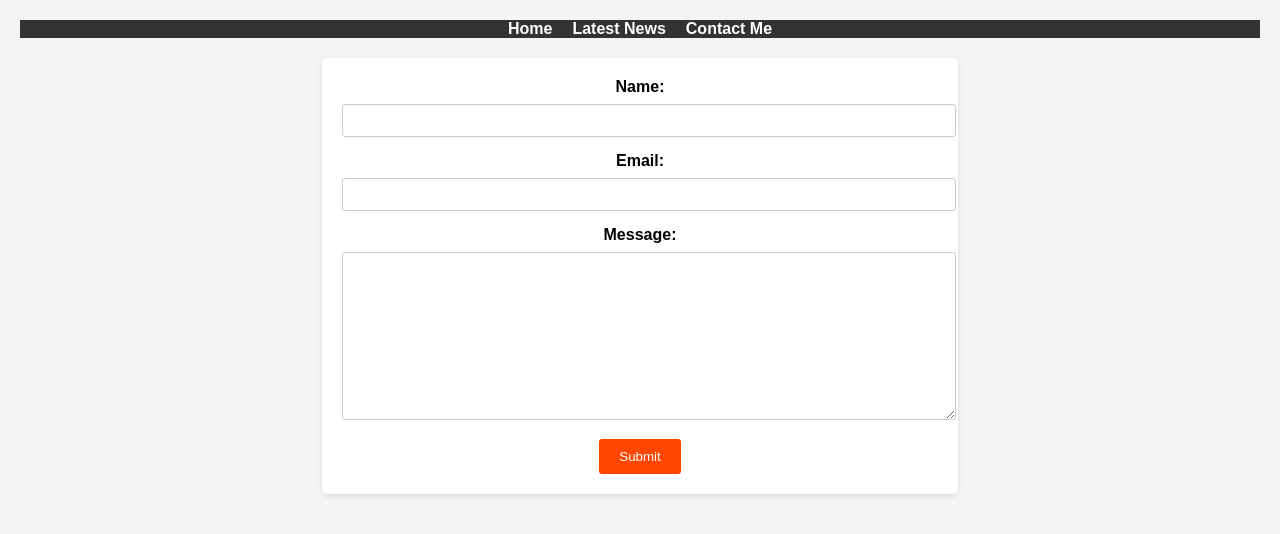
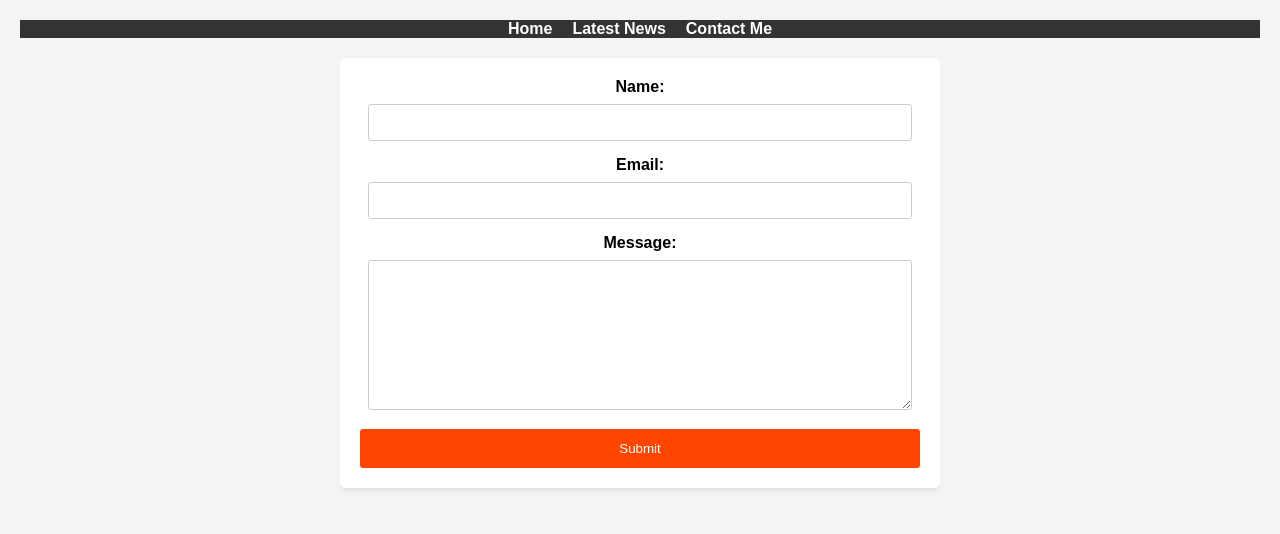
Before and after one commit to 0x4543/0x4543.github.io, a React (Create React App) app: page /#/contact in a window 1280 px wide. Shown: the top 534 px of the page. Built offline with nearby package versions, Linux system fonts and the light colour scheme.

Commit message:
fix ContactForm styles

```diff
--- a/src/pages/ContactForm/styles.css
+++ b/src/pages/ContactForm/styles.css
@@ -6,9 +6,17 @@ body {
   }
 
   .container {
-  width: 80%;
+    width: 90%;
+    max-width: 600px;
     margin: 0 auto;
     overflow: hidden;
+  }
+
+  @media screen and (max-width: 480px) {
+    .container {
+      width: 100%!important;
+      box-sizing: border-box;
+    }
   }
 
   .contact-form {
@@ -17,7 +25,6 @@ body {
     box-shadow: 0 2px 5px rgba(0, 0, 0, 0.1);
     padding: 20px;
     margin: 20px auto;
-  width: 60%;
   }
 
   .contact-form h2 {
@@ -34,24 +41,28 @@ body {
   .contact-form input[type="text"],
   .contact-form input[type="email"],
   .contact-form textarea {
-  width: 100%;
-  padding: 8px;
+    width: calc(100% - 16px);
+    padding: 10px;
     margin-bottom: 15px;
     border: 1px solid #ccc;
     border-radius: 3px;
+    box-sizing: border-box;
   }
 
   .contact-form textarea {
     height: 150px;
+    resize: vertical;
   }
 
   .contact-form button {
     background-color: #ff4500;
     color: white;
     border: none;
-  padding: 10px 20px;
+    padding: 12px 24px;
     border-radius: 3px;
     cursor: pointer;
+    width: 100%;
+    box-sizing: border-box;
   }
 
   .contact-form button:hover {
```
Lines whose indentation alone changed are shown as unchanged.
